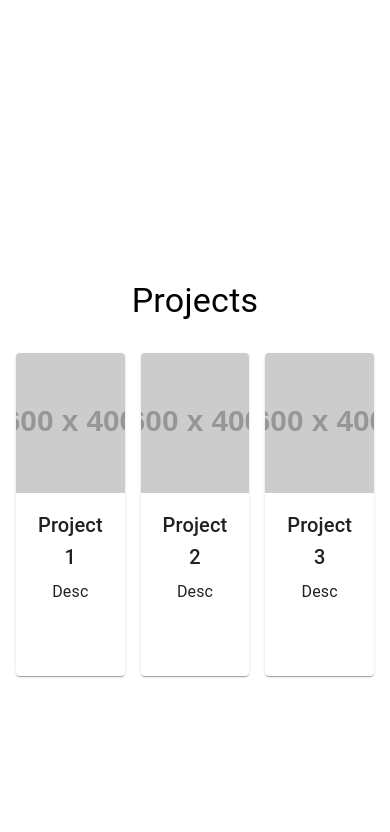
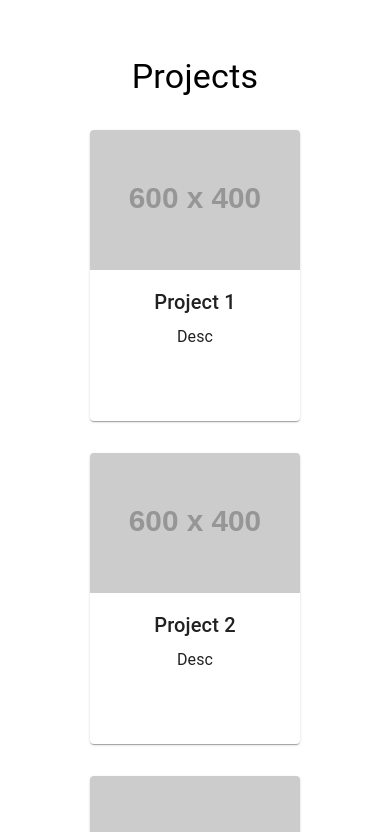
Before and after one commit to vworo/Portfolio-React, a Next.js app: page / in a window 390 px wide. Shown: the part 780-1612 px from the top of the page. Built offline with nearby package versions, Linux system fonts and the light colour scheme; some icons are missing.

Commit message:
add column display to phone view

```diff
--- a/src/components/Projects.tsx
+++ b/src/components/Projects.tsx
@@ -50,7 +50,7 @@ export default function Projects() {
       minHeight={"100vh"}
     >
       <Typography variant="h4">Projects</Typography>
-      <Stack direction={"row"} gap={2}>
+      <Stack direction={{ xs: "column", md: "row" }} gap={4}>
         {projects.map((project) => {
           return (
             <Card key={project.name} sx={{ maxWidth: 345 }}>
```
